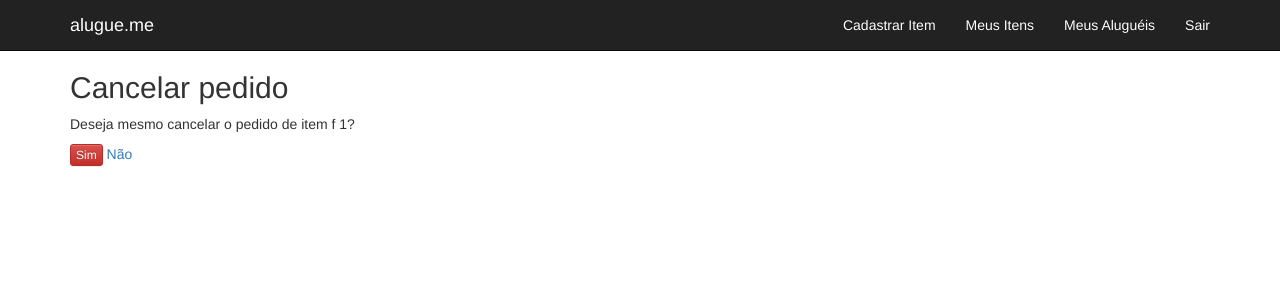
After one commit to gutobenn/inf-engsw, a Django app: page /rents/4/cancel/ in a window 1280 px wide. The commit adds this page. Shown: the top 300 px of the page. Run offline with Django 3.2, Linux system fonts and the light colour scheme; a user stored in the database is signed in; data comes from the database, SQL or seed files in the repository; both versions use the stored data as it was after the commit; some libraries are stand-ins or nearby versions.

Commit message:
Rent cancel

```diff
--- /dev/null
+++ b/alugueme/templates/alugueme/rent_confirm_delete.html
@@ -0,0 +1,13 @@
+{% extends "alugueme/base.html" %}
+
+{% block content %}
+
+<h2>Cancelar pedido</h2>
+<form action="" method="post">
+  {% csrf_token %}
+  <p>Deseja mesmo cancelar o pedido de {{ object.item }}?</p>
+  <button type="submit" class="btn btn-danger btn-xs">Sim</button>
+  <a href="{% url 'rents' %}">Não</a>
+</form>
+
+{% endblock %}
--- a/alugueme/templates/alugueme/rents.html
+++ b/alugueme/templates/alugueme/rents.html
@@ -25,7 +25,9 @@
               {% endif %}
           </div>
           <div class="rent_buttons">
-            <button type="button" class="btn btn-danger btn-xs">Cancelar</button>
+              <a href="{% url 'rent_cancel' pk=rent.pk %}">
+                <button type="button" class="btn btn-danger btn-xs">Cancelar</button>
+              </a>
           </div>
         </div>
       {% endfor %}
--- a/alugueme/urls.py
+++ b/alugueme/urls.py
@@ -3,7 +3,7 @@ from django.views.generic.base import RedirectView
 from django.conf.urls import url
 from django.contrib.auth import views as auth_views
 from . import views
-from .views import ItemView
+from .views import ItemView, RentCancel
 
 urlpatterns = [
     url(r'^$', views.index, name='index'),
@@ -13,6 +13,9 @@ urlpatterns = [
     url(r'^items/(?P<pk>[0-9]+)/$', views.item_detail, name='item_detail'),
     url(r'^items/(?P<pk>[0-9]+)/edit/$', views.item_edit, name='item_edit'),
     url(r'^rents/$', views.rents, name='rents'),
+    url(r'^rents/(?P<pk>[0-9]+)/cancel/$', RentCancel.as_view(), name='rent_cancel'),
+    url(r'^rents/(?P<pk>[0-9]+)/accept/$', views.rents, name='rent_accept'),
+    url(r'^rents/(?P<pk>[0-9]+)/reject/$', views.rents, name='rent_reject'),
     url(r'^search', ItemView.as_view(), name="search"),
     url(r'^signup/$', views.signup, name='signup'),
     url(r'^login/$', auth_views.login, name='login'),
--- a/alugueme/views.py
+++ b/alugueme/views.py
@@ -9,6 +9,9 @@ from alugueme.forms import SignUpForm, ItemForm, SearchItemForm, RentForm
 from alugueme.models import Item, Rent
 from search_views.views import SearchListView
 from search_views.filters import BaseFilter
+from django.views.generic import DeleteView
+from django.core.urlresolvers import reverse_lazy
+from django.http import Http404
 
 def index(request):
     items = Item.objects.filter(published_date__lte=timezone.now(), status=Item.AVAILABLE_STATUS).order_by('published_date')[:12]
@@ -115,3 +118,14 @@ def rents(request):
     rents_my_items = Rent.objects.filter(item__owner=request.user)
     payment_choices = Rent.PAYMENT_CHOICES
     return render(request, 'alugueme/rents.html', {'my_rents': my_rents, 'rents_my_items': rents_my_items, 'payment_choices': payment_choices})
+
+class RentCancel(DeleteView):
+    model = Rent
+
+    def get_object(self, queryset=None):
+        obj = super(RentCancel, self).get_object()
+        if not obj.user == self.request.user:
+            raise Http404
+        return obj
+
+    success_url = reverse_lazy('rents')
```
Also changed, not shown: db.sqlite3.
